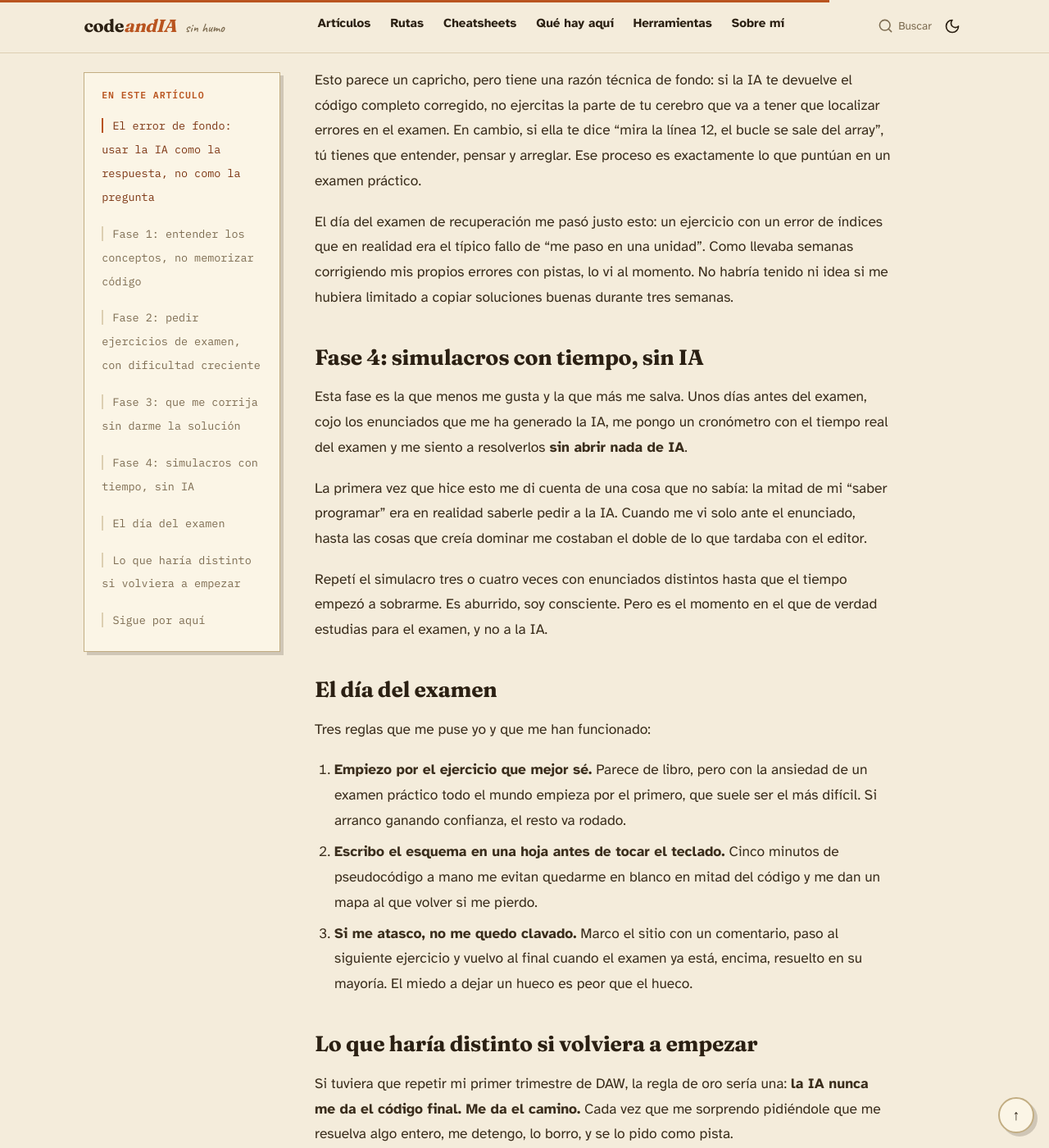
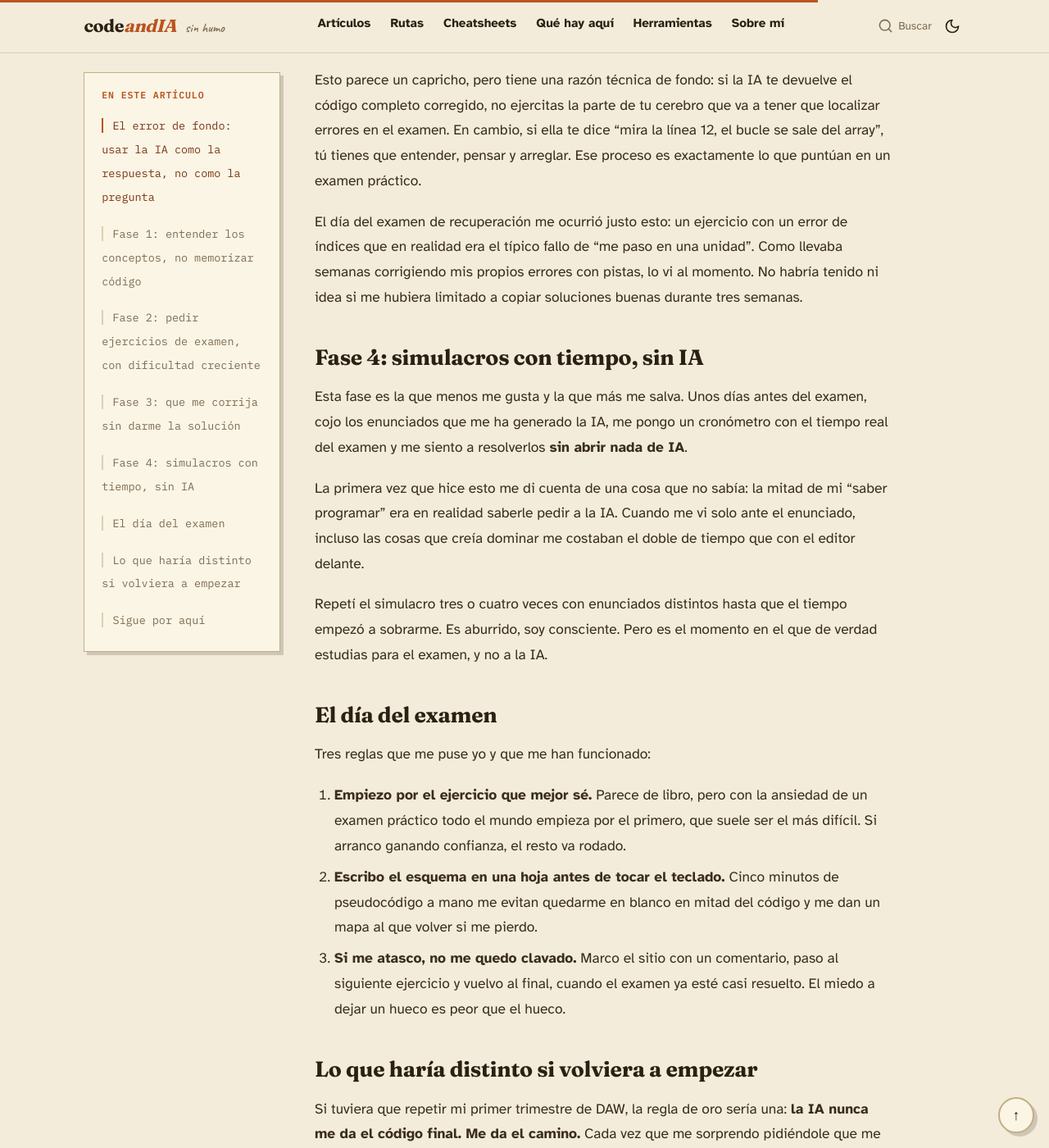
Before and after one commit to vibodigitalinfo-lab/codeandIA, a Jekyll site: the page built from articulos/guias/preparar-examenes-practicos-daw-con-ia.md, in a window 1280 px wide and 1400 px high, scrolled down 1964 px. Shown: the whole window at 82% size. Built offline with Jekyll 4.4.1, drawn with Linux system fonts in a browser that asks for light colours; some of the changed text lies outside the part shown.

Commit message:
Revisa la redaccion de la guia de exámenes prácticos de DAW
Cuatro desajustes: 'me costaban el doble de lo que tardaba' mezclaba costing con tardar; 'vuelvo al final cuando el examen ya está, encima, resuelto en su mayoría' estaba mal construido; 'he tardado el doble que mis compañeros... al principio' dejaba el marcador de tiempo suelto y mezclaba indicativo con subjuntivo; y 'me pasó' por 'me ocurrió'. Anade updated y last_modified_at, que el fichero no tenia.

```diff
--- a/articulos/guias/preparar-examenes-practicos-daw-con-ia.md
+++ b/articulos/guias/preparar-examenes-practicos-daw-con-ia.md
@@ -39,13 +41,13 @@ Cuando ya tengo una solución, le pido a la IA que la revise con instrucciones m
 
 Esto parece un capricho, pero tiene una razón técnica de fondo: si la IA te devuelve el código completo corregido, no ejercitas la parte de tu cerebro que va a tener que localizar errores en el examen. En cambio, si ella te dice "mira la línea 12, el bucle se sale del array", tú tienes que entender, pensar y arreglar. Ese proceso es exactamente lo que puntúan en un examen práctico.
 
-El día del examen de recuperación me pasó justo esto: un ejercicio con un error de índices que en realidad era el típico fallo de "me paso en una unidad". Como llevaba semanas corrigiendo mis propios errores con pistas, lo vi al momento. No habría tenido ni idea si me hubiera limitado a copiar soluciones buenas durante tres semanas.
+El día del examen de recuperación me ocurrió justo esto: un ejercicio con un error de índices que en realidad era el típico fallo de "me paso en una unidad". Como llevaba semanas corrigiendo mis propios errores con pistas, lo vi al momento. No habría tenido ni idea si me hubiera limitado a copiar soluciones buenas durante tres semanas.
 
 ## Fase 4: simulacros con tiempo, sin IA
 
 Esta fase es la que menos me gusta y la que más me salva. Unos días antes del examen, cojo los enunciados que me ha generado la IA, me pongo un cronómetro con el tiempo real del examen y me siento a resolverlos **sin abrir nada de IA**.
 
-La primera vez que hice esto me di cuenta de una cosa que no sabía: la mitad de mi "saber programar" era en realidad saberle pedir a la IA. Cuando me vi solo ante el enunciado, hasta las cosas que creía dominar me costaban el doble de lo que tardaba con el editor.
+La primera vez que hice esto me di cuenta de una cosa que no sabía: la mitad de mi "saber programar" era en realidad saberle pedir a la IA. Cuando me vi solo ante el enunciado, incluso las cosas que creía dominar me costaban el doble de tiempo que con el editor delante.
 
 Repetí el simulacro tres o cuatro veces con enunciados distintos hasta que el tiempo empezó a sobrarme. Es aburrido, soy consciente. Pero es el momento en el que de verdad estudias para el examen, y no a la IA.
 
@@ -55,16 +57,15 @@ Tres reglas que me puse yo y que me han funcionado:
 
 1. **Empiezo por el ejercicio que mejor sé.** Parece de libro, pero con la ansiedad de un examen práctico todo el mundo empieza por el primero, que suele ser el más difícil. Si arranco ganando confianza, el resto va rodado.
 2. **Escribo el esquema en una hoja antes de tocar el teclado.** Cinco minutos de pseudocódigo a mano me evitan quedarme en blanco en mitad del código y me dan un mapa al que volver si me pierdo.
-3. **Si me atasco, no me quedo clavado.** Marco el sitio con un comentario, paso al siguiente ejercicio y vuelvo al final cuando el examen ya está, encima, resuelto en su mayoría. El miedo a dejar un hueco es peor que el hueco.
+3. **Si me atasco, no me quedo clavado.** Marco el sitio con un comentario, paso al siguiente ejercicio y vuelvo al final, cuando el examen ya esté casi resuelto. El miedo a dejar un hueco es peor que el hueco.
 
 ## Lo que haría distinto si volviera a empezar
 
 Si tuviera que repetir mi primer trimestre de DAW, la regla de oro sería una: **la IA nunca me da el código final. Me da el camino.** Cada vez que me sorprendo pidiéndole que me resuelva algo entero, me detengo, lo borro, y se lo pido como pista.
 
-Y no me equivocaría al decirte que con esta forma de trabajar he tardado el doble que mis compañeros en hacer los ejercicios, al principio. Pero cuando llega el examen, los que copiaban soluciones están en modo pánico y yo estoy resolviendo. Prefiero aprender despacio y aprobar que ir deprisa y quedarme atrás.
+Y al principio, con esta forma de trabajar, tardaba el doble que mis compañeros en hacer los ejercicios. Pero cuando llega el examen, los que copiaban soluciones están en modo pánico y yo estoy resolviendo. Prefiero aprender despacio y aprobar que ir deprisa y quedarme atrás.
 
 Si quieres los prompts exactos que uso en cada fase (los de explicación, los de generar ejercicios, los de corregir con pistas), los tienes todos en [los 8 prompts que me salvan el curso de DAW](/articulos/listas/8-prompts-programacion-daw-2026/), listos para copiar. Y si aún no has montado tu flujo de IA en el editor, esta [guía de cómo usar GitHub Copilot en las prácticas](/articulos/guias/como-usar-github-copilot-practicas-daw/) te viene bien.
-
 
 ## Sigue por aquí
 
```
Also changed, not shown: other parts of articulos/guias/preparar-examenes-practicos-daw-con-ia.md (+2 -0 lines).
